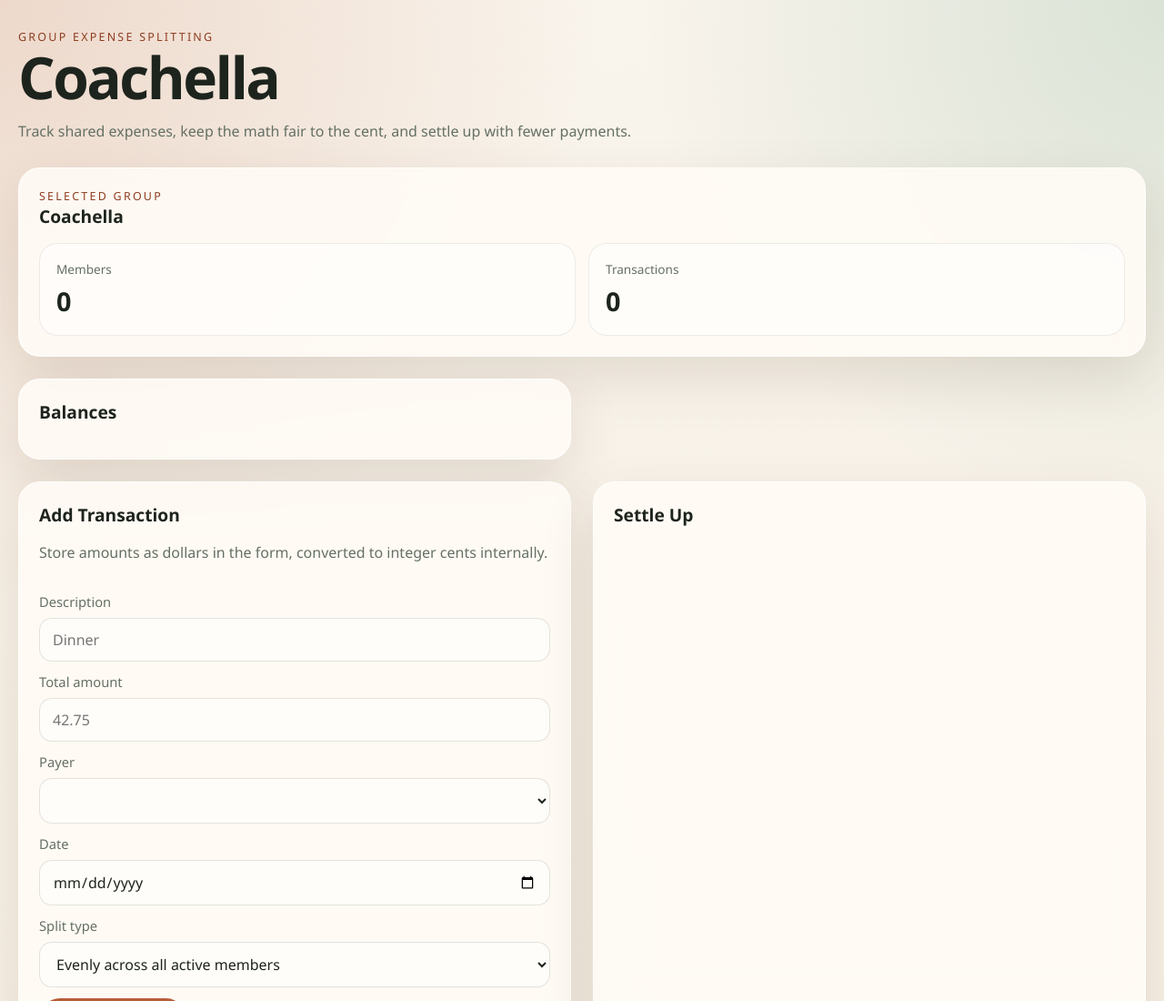
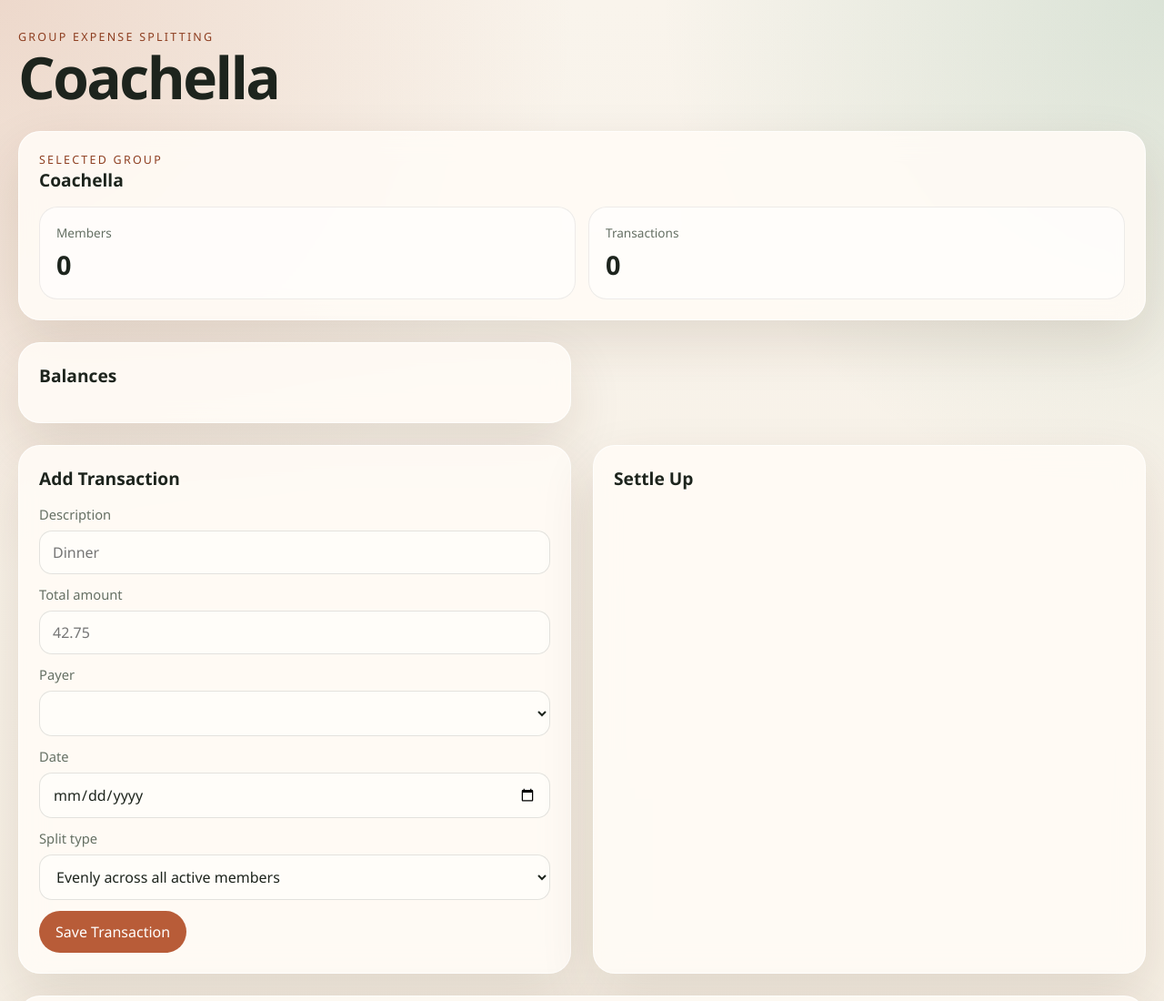
Before and after one commit to dchao94/coachellasplit, a website: page index.html in a window 1280 px wide. Shown: the top 1100 px of the page at 91% size. Drawn offline with Linux system fonts and the light colour scheme; no server answers.

Commit message:
Remove extra header and form helper text

```diff
--- a/index.html
+++ b/index.html
@@ -12,9 +12,6 @@
         <div>
           <p class="eyebrow">Group Expense Splitting</p>
           <h1>Coachella</h1>
-          <p class="hero-copy">
-            Track shared expenses, keep the math fair to the cent, and settle up with fewer payments.
-          </p>
         </div>
       </header>
 
@@ -52,10 +49,7 @@
             <div class="two-up">
               <section class="panel">
                 <div class="section-heading">
-                  <div>
-                    <h2 id="transaction-form-title">Add Transaction</h2>
-                    <p class="muted">Store amounts as dollars in the form, converted to integer cents internally.</p>
-                  </div>
+                  <h2 id="transaction-form-title">Add Transaction</h2>
                 </div>
                 <form id="transaction-form" class="stack">
                   <label>
```
